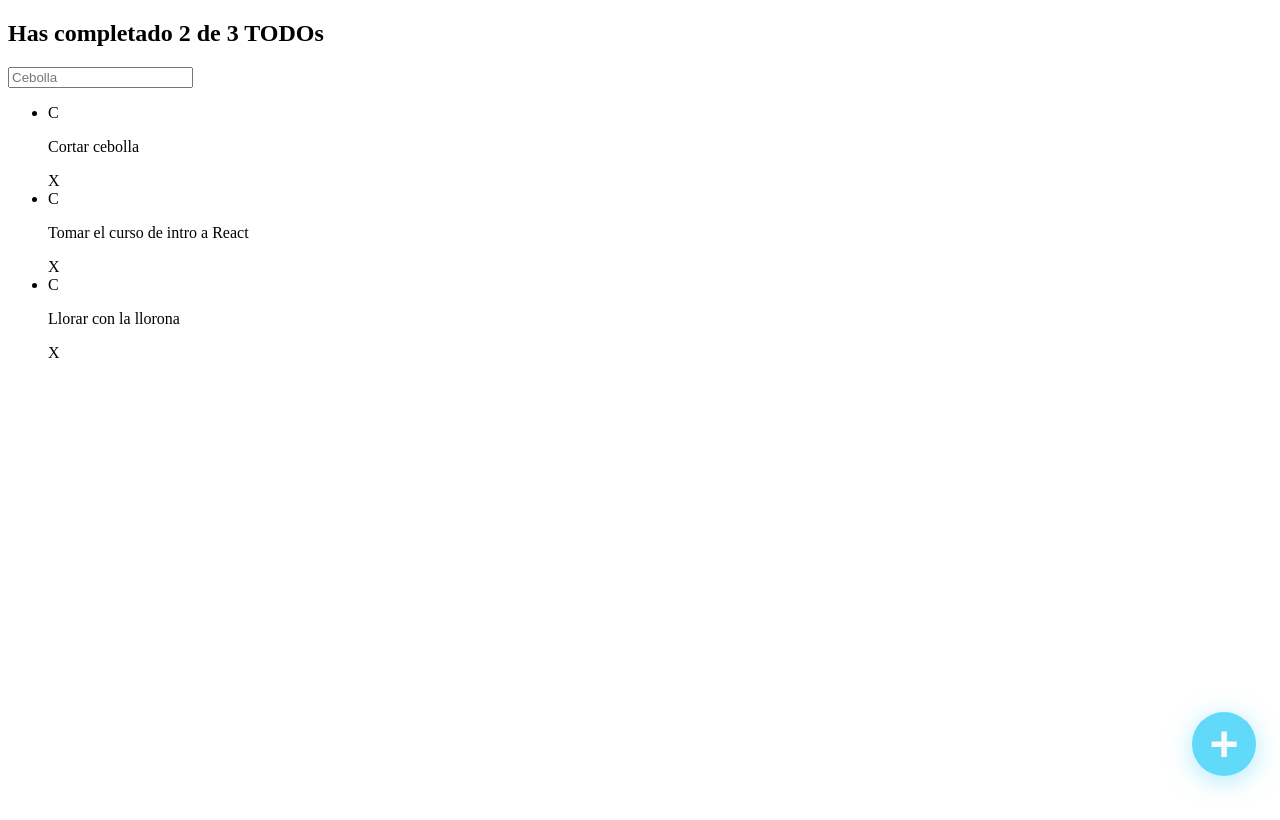
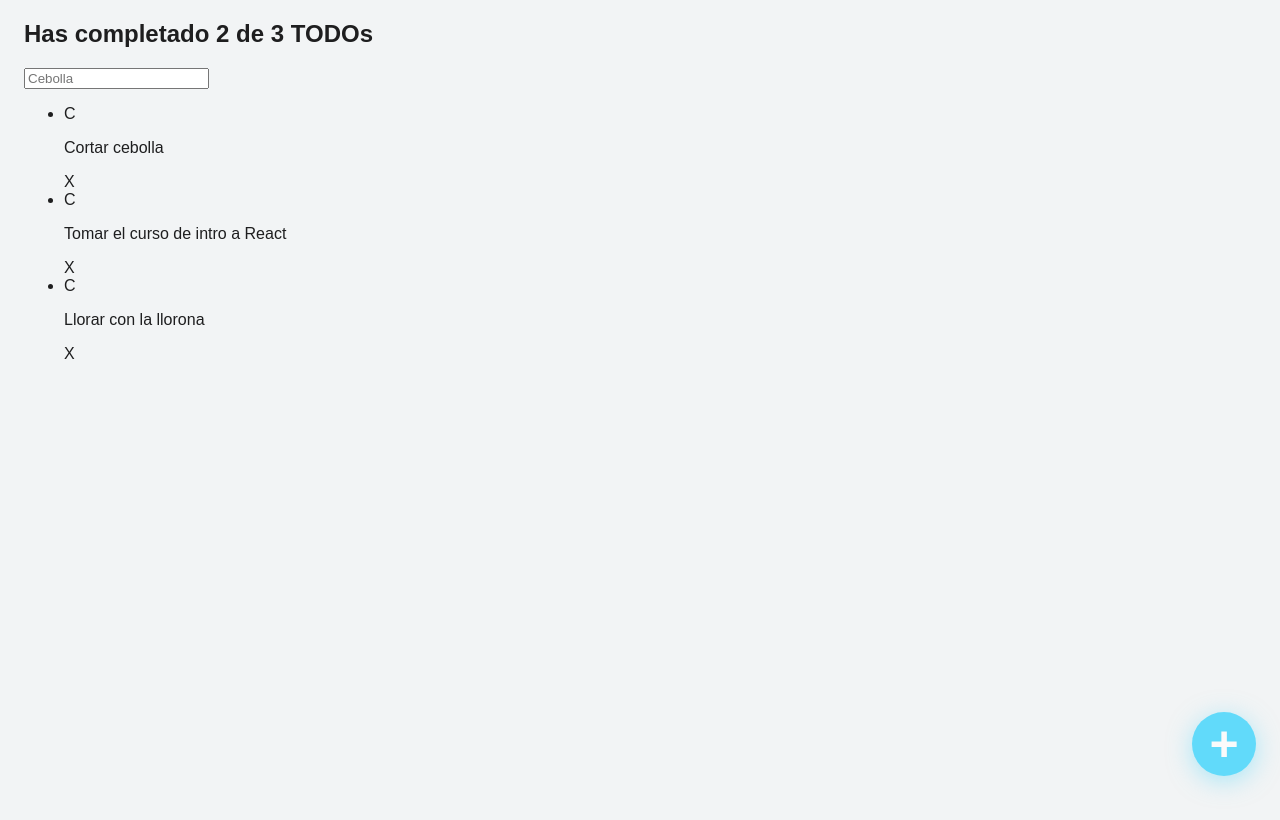
Before and after one commit to santiagobr/todo-machine-app, a React (Create React App) app: page / in a window 1280 px wide. Built offline with nearby package versions, Linux system fonts and the light colour scheme; the HTML template or start-up script is replaced by a standard one.

Commit message:
update styles to index

```diff
--- a/src/index.css
+++ b/src/index.css
@@ -1,13 +1,15 @@
 body {
   margin: 0;
-  font-family: -apple-system, BlinkMacSystemFont, 'Segoe UI', 'Roboto', 'Oxygen',
-    'Ubuntu', 'Cantarell', 'Fira Sans', 'Droid Sans', 'Helvetica Neue',
-    sans-serif;
+  padding: 0;
+  background: #F2F4F5;
+  color: #1e1e1f;
+  font-family: 'Montserrat', sans-serif;
   -webkit-font-smoothing: antialiased;
   -moz-osx-font-smoothing: grayscale;
 }
 
-code {
-  font-family: source-code-pro, Menlo, Monaco, Consolas, 'Courier New',
-    monospace;
+#root {
+  margin: 0 24px;
+  position: relative;
+  min-height: 100vh;
 }
--- a/src/index.js
+++ b/src/index.js
@@ -1,6 +1,6 @@
 import React from 'react';
 import ReactDOM from 'react-dom';
-// import './index.css';
+import './index.css';
 import App from './App';
 
 ReactDOM.render(
```
